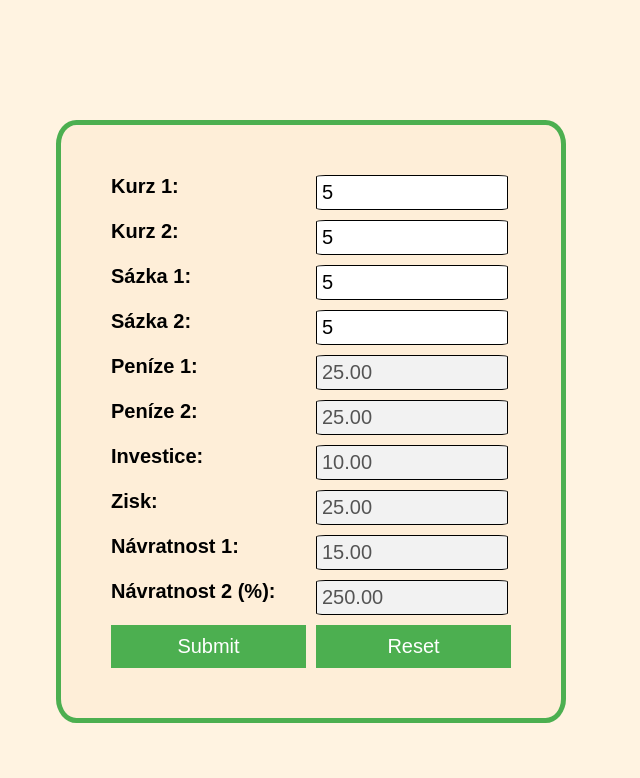
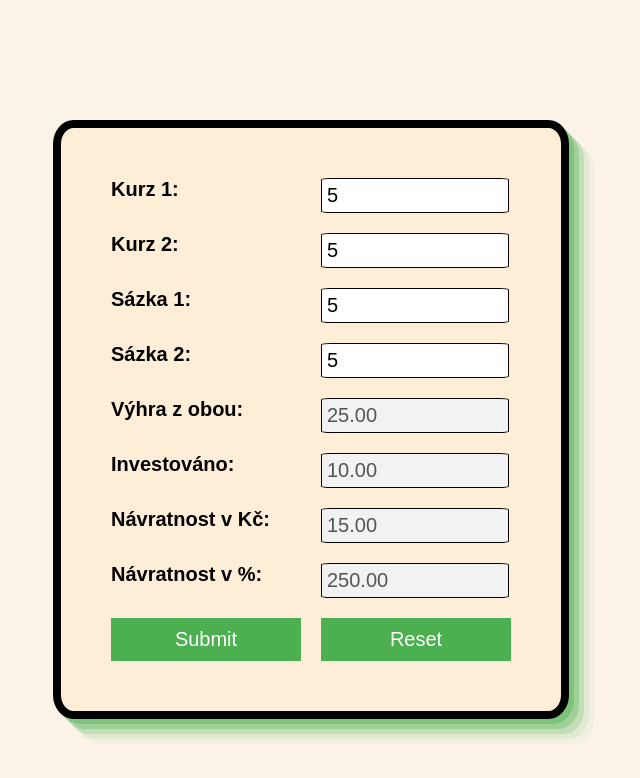
Before and after one commit to daliborkolarik/Betting-Arbitrage, a plain HTML site: page index.html in a window 1280 px wide. Both pictures are taken after typing "5", "5", "5", "5" into the empty fields and a click on the button "Submit". Shown: the whole page, without its empty margins (329-969 px from the left). Drawn offline with Linux system fonts and the light colour scheme.

Commit message:
Text cleanup, border shadow, finished and functional

```diff
--- a/index.html
+++ b/index.html
@@ -8,25 +8,21 @@
 
 <body>
   <form id="kurzysazky">
-    <label for="kurz1">Kurz 1:</label>
-    <input type="number" value="" autofocus id="kurz1">
+    <label for="kurz1" required>Kurz 1:</label>
+    <input type="number" value="" required autofocus id="kurz1">
     <label for="kurz2">Kurz 2:</label>
     <input type="number" value="" id="kurz2">
     <label for="sazka1">Sázka 1:</label>
     <input type="number" value="" id="sazka1">
     <label for="sazka2">Sázka 2:</label>
     <input type="number" value="" id="sazka2">
-    <label for="penez1">Peníze 1:</label>
+    <label for="penez1">Výhra z obou:</label>
     <input type="number" value="" id="penez1" disabled>
-    <label for="penez2">Peníze 2:</label>
-    <input type="number" value="" id="penez2" disabled>
-    <label for="investice">Investice:</label>
+    <label for="investice">Investováno:</label>
     <input type="number" value="" id="investice" disabled>
-    <label for="zisk">Zisk:</label>
-    <input type="number" value="" id="zisk" disabled>
-    <label for="navratnost1">Návratnost 1:</label>
+    <label for="navratnost1">Návratnost v Kč:</label>
     <input type="number" value="" id="navratnost1" disabled>
-    <label for="navratnost2">Návratnost 2 (%):</label>
+    <label for="navratnost2">Návratnost v %:</label>
     <input type="number" value="" id="navratnost2" disabled>
     <button id="submit" type="button">Submit</button>
     <button id="reset" type="reset">Reset</button>
--- a/main.js
+++ b/main.js
@@ -3,9 +3,7 @@ const Kurz2 = document.getElementById("kurz2");
 const Sazka1 = document.getElementById("sazka1");
 const Sazka2 = document.getElementById("sazka2");
 const Penez1 = document.getElementById("penez1");
-const Penez2 = document.getElementById("penez2");
 const Investice = document.getElementById("investice");
-const Zisk = document.getElementById("zisk");
 const Navratnost1 = document.getElementById("navratnost1");
 const Navratnost2 = document.getElementById("navratnost2");
 
@@ -24,11 +22,9 @@ SubmitButton.addEventListener("click", function () {
       Sazka2.value = Number(Sazka1.value * Kurz1.value / Kurz2.value).toFixed(2)
     }
     Penez1.value = Number(Kurz1.value * Sazka1.value).toFixed(2)
-    Penez2.value = Number(Kurz2.value * Sazka2.value).toFixed(2)
     Investice.value = (Number(Sazka1.value) + Number(Sazka2.value)).toFixed(2)
-    Zisk.value = Number(Penez1.value).toFixed(2)
-    Navratnost1.value = Number((Zisk.value - Investice.value)).toFixed(2)
-    Navratnost2.value = Number((Zisk.value) / Number(Investice.value) * 100).toFixed(2)
+    Navratnost1.value = Number((Penez1.value - Investice.value)).toFixed(2)
+    Navratnost2.value = Number((Penez1.value) / Number(Investice.value) * 100).toFixed(2)
   }
   else {
     alert("Vyplň oba kurzy a alespoň jednu sázku")
--- a/style.css
+++ b/style.css
@@ -4,21 +4,27 @@ body {
   padding: 20px;
   display: flex;
   font-size: 20px;
-  background-color: rgb(255, 243, 225);
+  background-color: rgb(251, 243, 232);
 }
 
 form {
   display: grid;
   grid-template-columns: 1fr 1fr;
-  grid-gap: 10px;
+  grid-gap: 20px;
   max-width: 400px;
   margin-bottom: 20px;
   margin: 0 auto;
   margin-top: 100px;
-  border: 5px solid #4CAF50;
+  border: 8px solid #000000;
   border-radius: 4%;
   padding: 50px;
   background-color: rgb(254, 238, 216);
+  box-shadow: rgba(76, 175, 80, 0.4) 5px 5px,
+    rgba(76, 175, 80, 0.3) 10px 10px,
+    rgba(76, 175, 80, 0.2) 15px 15px,
+    rgba(76, 175, 80, 0.1) 20px 20px,
+    rgba(76, 175, 80, 0.05) 25px 25px;
+
 }
 
 label {
```
